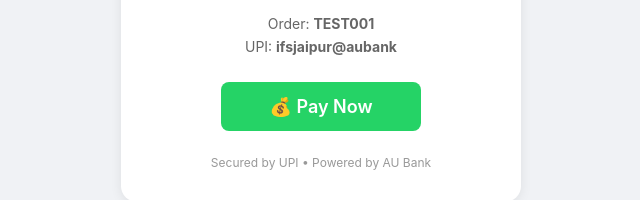
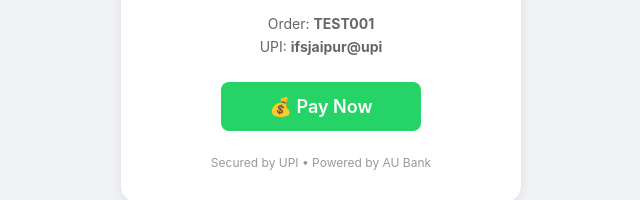
Before and after one commit to ifsjaipur/sachinj-static-site, a plain HTML site: page pay.html in a window 1280 px wide. Shown: the part 396-596 px from the top of the page, 319-959 px from the left. Drawn offline with Linux system fonts and the light colour scheme.

Commit message:
Update pay.html

```diff
--- a/pay.html
+++ b/pay.html
@@ -60,7 +60,7 @@
 
    <script>
     // Hardcoded for testing
-    const pa = 'ifsjaipur@aubank';
+    const pa = 'ifsjaipur@upi';
     const pn = 'Sachin Jain';
     const am = '5';
     const tn = 'Test Payment';
```
